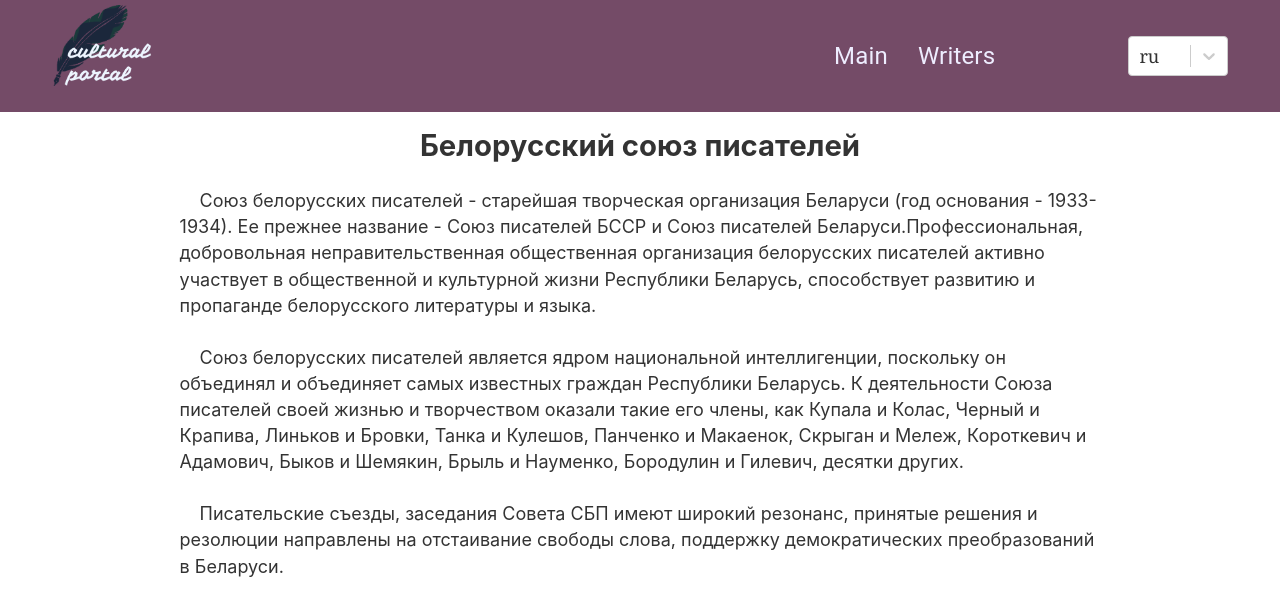
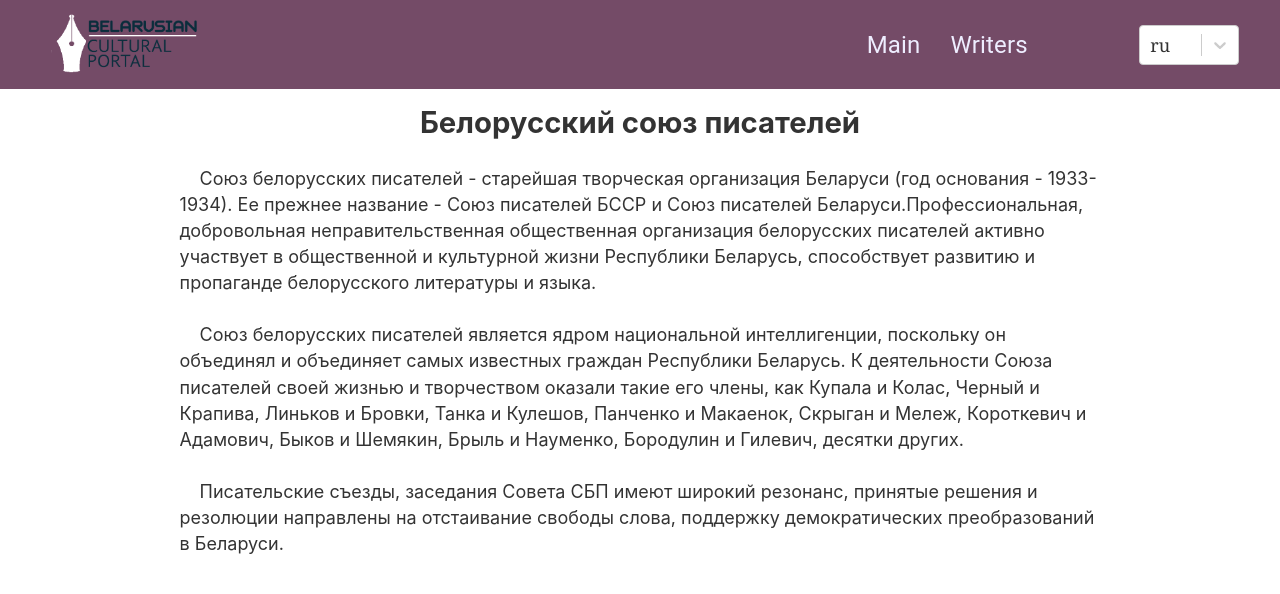
Before and after one commit to Group20-CodeJam/CodeJam-Culture-Portal, a Gatsby site: page / in a window 1280 px wide. Shown: the top 594 px of the page. Built offline with nearby package versions, Linux system fonts and the light colour scheme; Gatsby itself is replaced by a stand-in of ours.

Commit message:
refactor: change the logo and add some styles

```diff
--- a/src/components/header/index.js
+++ b/src/components/header/index.js
@@ -5,7 +5,7 @@ import { withStyles } from '@material-ui/styles';
 import styles from './styles';
 import NavTabs from './nav';
 
-import logo from '../../images/logo.png';
+import logo from '../../images/pen.png';
 
 const options = [
   { value: 'ru', label: 'ru' },
--- a/src/components/header/styles.js
+++ b/src/components/header/styles.js
@@ -7,9 +7,9 @@ export default {
     alignItems: 'center',
     justifyContent: 'space-around',
     '& img': {
-      width: '8%',
-      height: '90%',
-      marginTop: '5px',
+      width: '12%',
+      height: '100%',
+      margin: '7px',
     },
   },
   nav: {
@@ -24,5 +24,8 @@ export default {
     textDecoration: 'none',
     marginRight: '30px',
     fontSize: '24px',
+    '&:hover': {
+      borderBottom: '1px solid #ffffff',
+    },
   },
 };
```
Also changed, not shown: src/images/pen.png (added).
